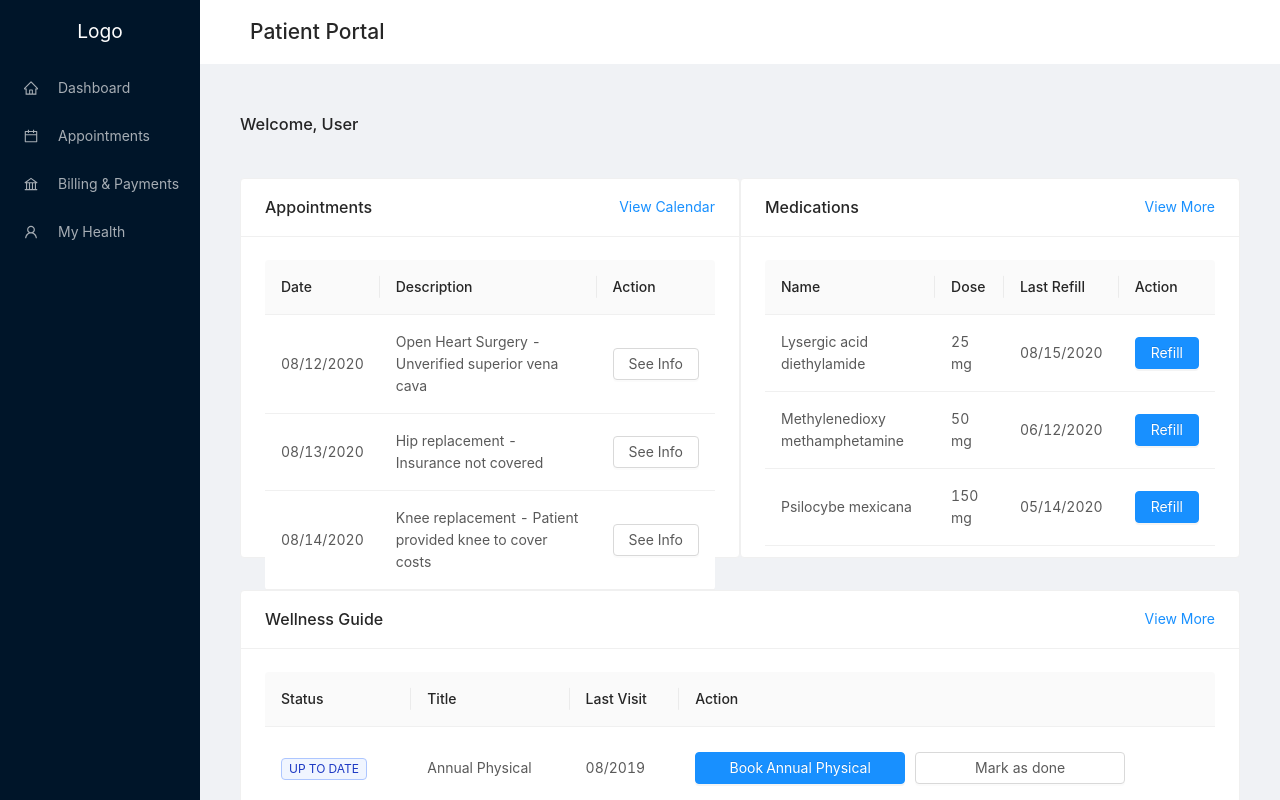
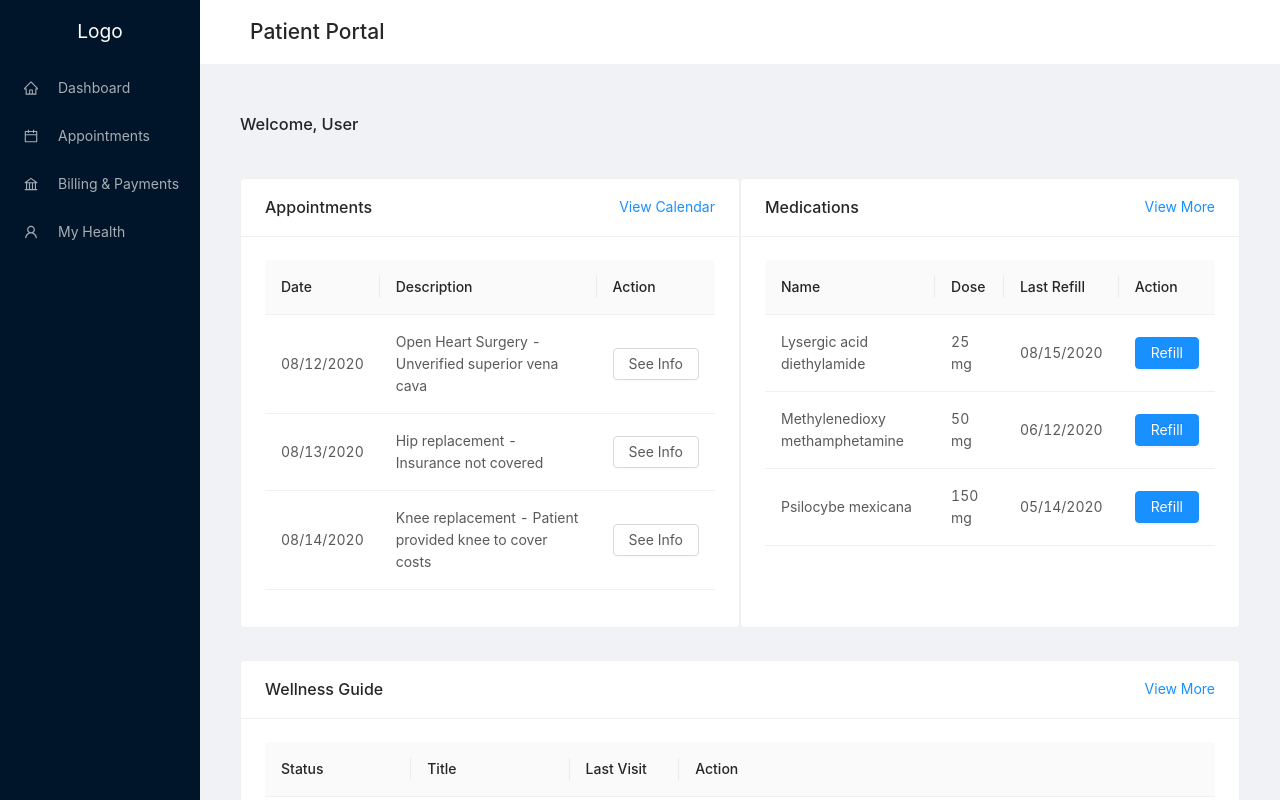
Before and after one commit to mattjaikaran/patient-portal-nextjs, a Next.js app: page /dashboard in a window 1280 px wide. Built offline with nearby package versions, Linux system fonts and the light colour scheme.

Commit message:
updated dashboard table styles for medications/appointments

```diff
--- a/components/layouts/MainLayout/index.js
+++ b/components/layouts/MainLayout/index.js
@@ -56,7 +56,7 @@ const MainLayout = ({ children }) => (
             padding: 24,
             margin: '0 auto',
             minHeight: 360,
-            maxWidth: 1200 }}>
+            maxWidth: 1400 }}>
           {children}
         </div>
       </Content>
--- a/stylesheets/dashboard.scss
+++ b/stylesheets/dashboard.scss
@@ -1,15 +1,17 @@
 @media (min-width: 768px) and (max-width: 991px) {
   .appointments, .medications {
-    height: 380px;
+    // height: 380px;
   }
 }
+
 @media (min-width: 992px) and (max-width: 1230px) {
   .appointments, .medications {
-    height: 420px;
+    height: 400px;
     padding: 0;
   }
 }
-@media (min-width: 1231px) and (max-width: 1600px) {
+
+@media (min-width: 1231px) {
   .appointments, .medications {
     height: 380px;
     padding: 0;
@@ -32,55 +34,18 @@
 }
 
 
-
-// in between styles for appointment
-@media (min-width: 1080px) and (max-width: 1169px) {
-  .appointments, .medications {
-    // height: 800px;
-    // padding: 0;
+// ipad styles
+@media only screen
+  and (width: 768px)
+  and (orientation: portrait) {
+    .appointments, .medications {
+    height: 380px;
   }
 }
 
-// ipad pro styles
-// @media only screen
-//   and (min-device-width: 1024px)
-//   and (max-device-width: 1366px)
-//   and (-webkit-min-device-pixel-ratio: 2)
-//   and (orientation: portrait) {
-// }
-
-
-
-//   .checkup {
-//     .ant-card-body {
-//       .ant-spin-nested-loading {
-//         .ant-spin-container {
-//           .ant-table {
-//             .ant-table-container {
-//               .ant-table-content {
-//                 table {
-//                   .ant-table-thead {
-//                     .column {
-//                       .book-button {
-//                         display: block;
-//                         width: 100%;
-//                         .appt-name {
-//                           display: none;
-//                         }
-//                       }
-//                       .mark-as-done {
-//                         display: block;
-//                         width: 100%;
-//                         margin-top: 5px;
-//                       }
-//                     }
-//                   }
-//                 }
-//               }
-//             }
-//           }
-//         }
-//       }
-//     }
-//   }
-// }
+// weird table styles
+@media (min-width: 1200px) and (max-width: 1300px) {
+  .appointments, .medications {
+    height: 450px;
+  }
+}
```
